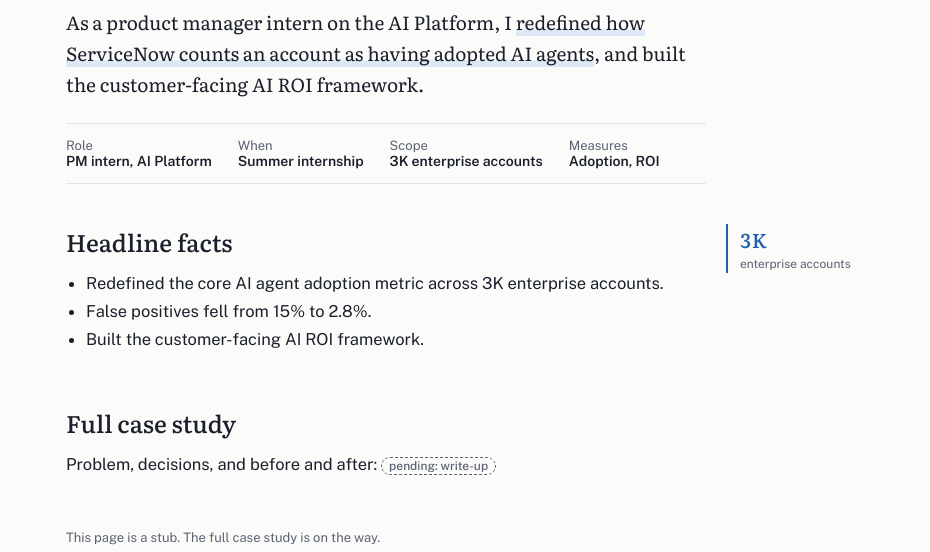
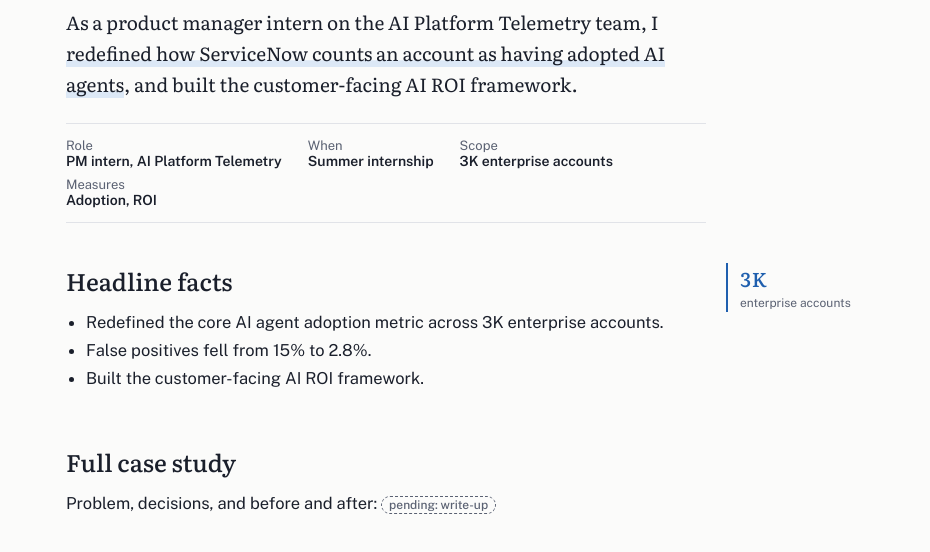
Before and after one commit to gracielaaaaa/gracieladeleon-site, an Astro site: page /work/servicenow-adoption in a window 1280 px wide. Shown: the part 248-800 px from the top of the page, without its empty margins (174-1104 px from the left). Built offline with nearby package versions, Linux system fonts and the light colour scheme; Astro itself is replaced by a stand-in of ours.

Commit message:
ServiceNow page: AI Platform Telemetry team
Co-Authored-By: Claude Opus 5.5 <noreply@anthropic.com>

```diff
--- a/src/content/work/servicenow-adoption.mdx
+++ b/src/content/work/servicenow-adoption.mdx
@@ -7,11 +7,11 @@ order: 2
 featured: true
 status: stub
 area: "Adoption"
-lede: "As a product manager intern on the AI Platform, I redefined how ServiceNow counts an account as having adopted AI agents, and built the customer-facing AI ROI framework."
+lede: "As a product manager intern on the AI Platform Telemetry team, I redefined how ServiceNow counts an account as having adopted AI agents, and built the customer-facing AI ROI framework."
 ledeMark: "redefined how ServiceNow counts an account as having adopted AI agents"
 description: "Redefining the AI agent adoption metric across 3K enterprise accounts at ServiceNow, cutting false positives from 15% to 2.8%."
 facts:
-  - { k: "Role", v: "PM intern, AI Platform" }
+  - { k: "Role", v: "PM intern, AI Platform Telemetry" }
   - { k: "When", v: "Summer internship" }
   - { k: "Scope", v: "3K enterprise accounts" }
   - { k: "Measures", v: "Adoption, ROI" }
```
